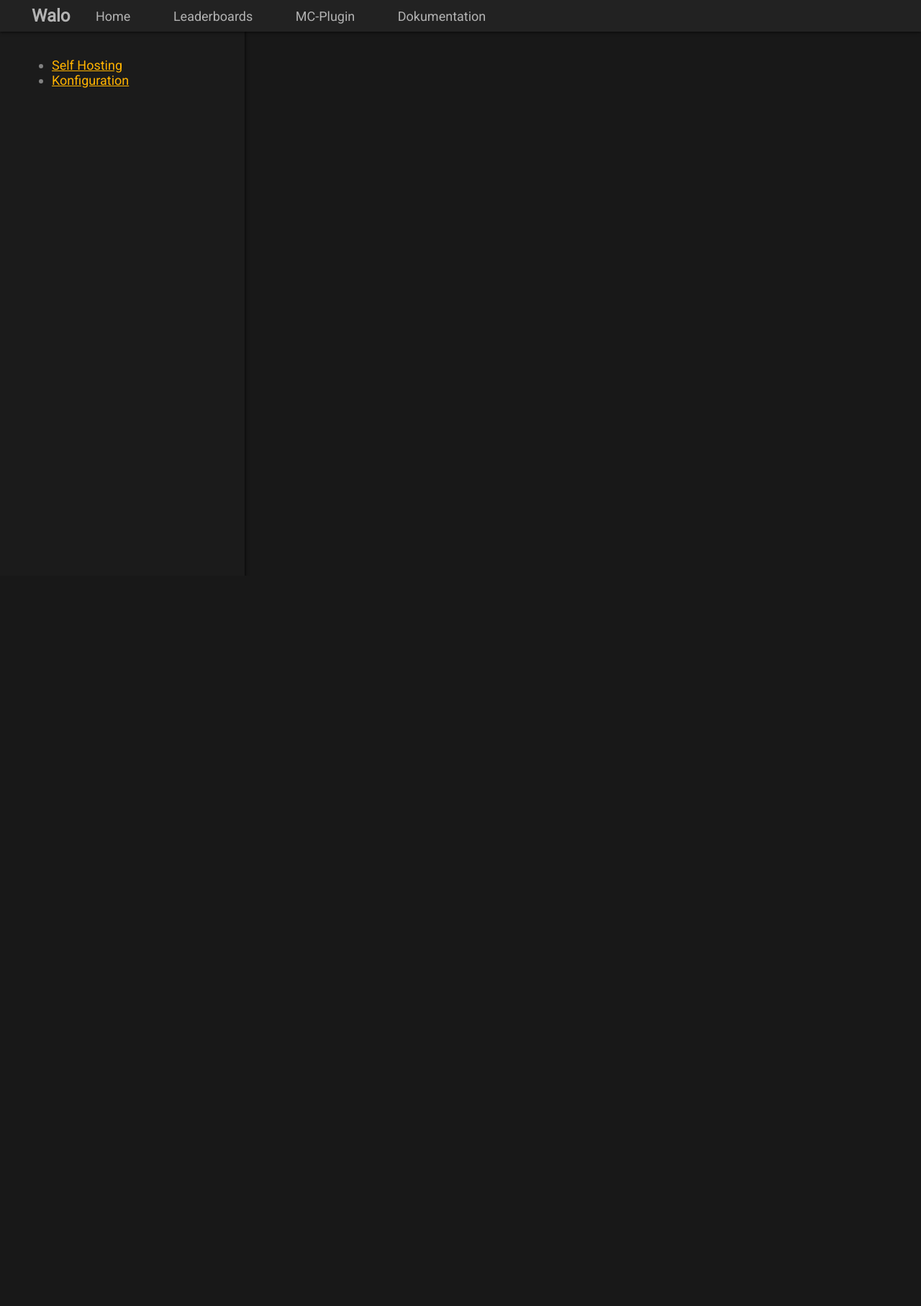
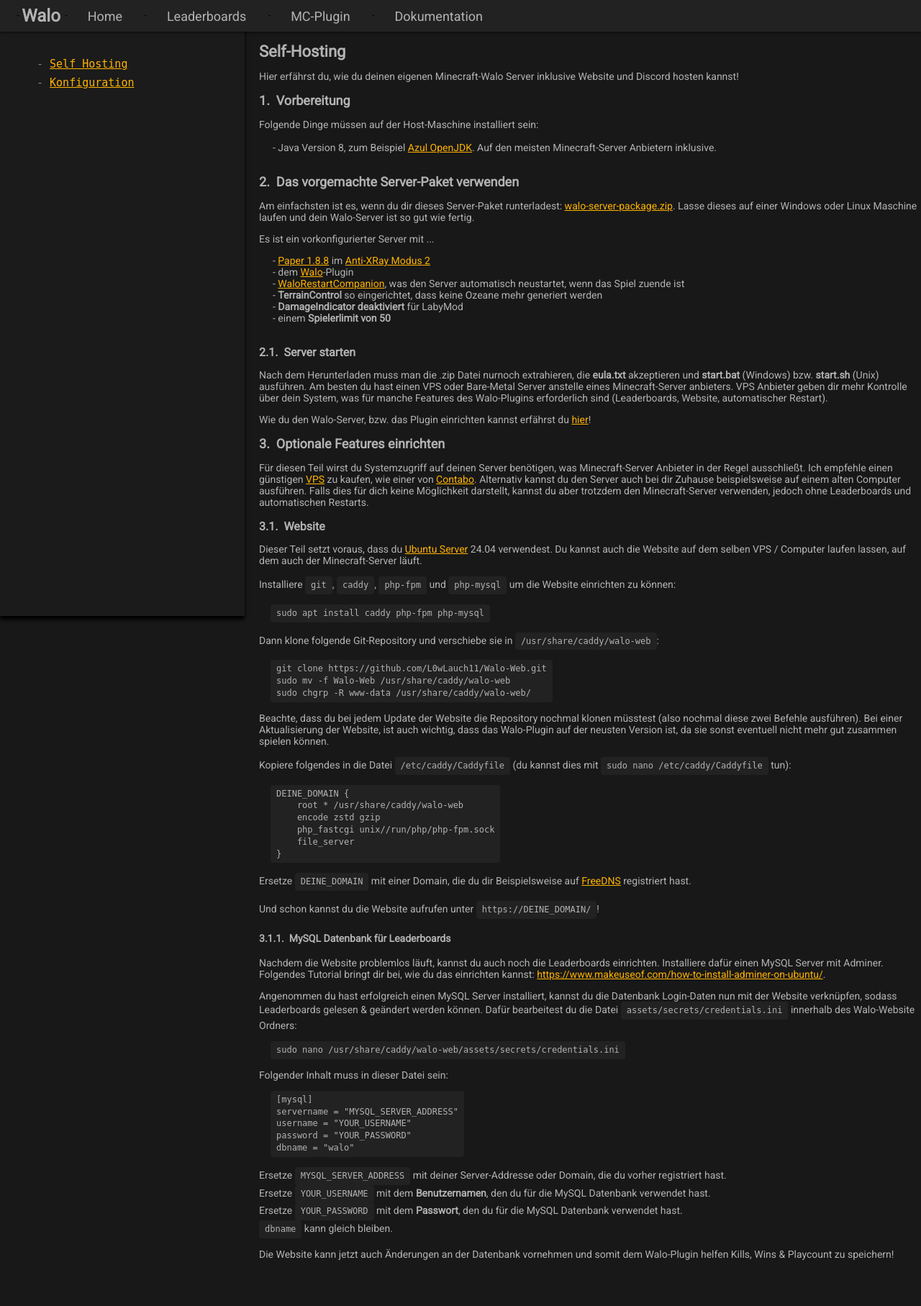
Before and after one commit to L0wLauch11/Walo-Web, a PHP site: page /documentation/ in a window 1280 px wide. Shown: the whole page at 72% size. Before the commit the page ends 122 px from the top, so only its background shows below. Run offline with PHP 8.4, Linux system fonts and the light colour scheme.

Commit message:
feat: self-hosting doc initial version

```diff
--- a/css/documentation.css
+++ b/css/documentation.css
@@ -20,7 +20,9 @@
 }
 
 .documentation-side-nav ul li {
-    font-size: 18px;
+    font-size: 15px;
+    margin-bottom: 8px;
+    font-family: monospace;
 }
 
 .documentation-content {
@@ -35,9 +37,20 @@
 }
 
 ul {
+    padding-left: 24px;
     font-size: 14px;
-    margin-top: 0px;
     display: inline-block;
+    margin-top: 0;
+    list-style-type: none;
+}
+
+ul li {
+    text-indent: -5px;
+}
+
+ul li:before {
+    content: "- ";
+    text-indent: -5px;
 }
 
 body {
@@ -50,21 +63,45 @@ h1 {
 }
 
 h2 {
+    counter-reset: h3counter;
     font-size: 18px;
 }
 
 h3 {
-    font-size: 18px;
-    font-weight: normal;
+    font-size: 16px;
+    counter-increment: h3counter;
+}
+
+h4 {
+    font-size: 14px;
+    counter-increment: h4counter;
 }
 
 h2:before {
     content: counter(h2counter) ".\0000a0\0000a0";
     counter-increment: h2counter;
-    counter-reset: h3counter;
 }
 
 h3:before {
     content: counter(h2counter) "." counter(h3counter) ".\0000a0\0000a0";
-    counter-increment: h3counter;
 }
+
+h4:before {
+    content: counter(h2counter) "." counter(h3counter) "." counter(h4counter) ".\0000a0\0000a0";
+}
+
+.code, .code-inline {
+    margin-left: 16px;
+    background-color: var(--c2);
+    padding: 4px 8px;
+    border-radius: 4px;
+    width: fit-content;
+    line-height: 1.4;
+    font-family: monospace;
+    font-size: 12px !important;
+}
+
+.code-inline {
+    margin-left: 0px;
+    display: inline-block;
+}
--- a/documentation/articles/Self-Hosting.php
+++ b/documentation/articles/Self-Hosting.php
@@ -1,28 +1,117 @@
 <h1>Self-Hosting</h1>
 <p>
-Hier erfährst du, wie du deinen eigenen Minecraft-Walo Server hosten kannst!
+Hier erfährst du, wie du deinen eigenen Minecraft-Walo Server inklusive Website und Discord hosten kannst!
 </p>
 
-<h2>Installiere das Minecraft-Walo Plugin</h2>
+<h2 id="preparation">Vorbereitung</h2>
+<p>
+Folgende Dinge müssen auf der Host-Maschine installiert sein:
+</p>
+
+<ul>
+    <li>Java Version 8, zum Beispiel <a href="https://www.azul.com/downloads/#downloads-table-zulu">Azul OpenJDK</a>. Auf den meisten Minecraft-Server Anbietern inklusive.</li>
+</ul>
+
+<h2>Das vorgemachte Server-Paket verwenden</h2>
 
 <p>
-Am einfachsten ladest du dir einfach dieses Server-Paket runter: <a href="/assets/server-package/walo-server-package.zip">walo-server-package.zip</a>
+Am einfachsten ist es, wenn du dir dieses Server-Paket runterladest: <a href="/assets/self-hosting/walo-server-package.zip">walo-server-package.zip</a>. Lasse dieses auf einer Windows oder Linux Maschine laufen und dein Walo-Server ist so gut wie fertig.
 </p>
 
 <p>
-Es ist ein vorkonfigurierter Server mit:
+Es ist ein vorkonfigurierter Server mit ...
 </p>
 
-<ul class="list">
-    <li><b>Paper 1.8.8</b> mit <a href="https://docs.papermc.io/paper/anti-xray">Anti-XRay Modus 2</a></li>
-    <li><b>TerrainControl</b> so eingerichtet, dass keine Ozeane mehr Spawnen</li>
-    <li>Dem <a href="/plugin.php">Walo</a>-Plugin</li>
-    <li><b>WaloRestartCompanion</b>, was den Server automatisch neustartet, wenn das Spiel zuende ist</li>
+<ul>
+    <li><a href="https://papermc.io/">Paper 1.8.8</a> im <a href="https://docs.papermc.io/paper/anti-xray">Anti-XRay Modus 2</a></li>
+    <li>dem <a href="/plugin.php">Walo</a>-Plugin</li>
+    <li><a href="/assets/self-hosting/WaloRestartCompanion.jar">WaloRestartCompanion</a>, was den Server automatisch neustartet, wenn das Spiel zuende ist</li>
+    <li><b>TerrainControl</b> so eingerichtet, dass keine Ozeane mehr generiert werden</li>
     <li><b>DamageIndicator deaktiviert</b> für LabyMod</li>
-    <li>Mit einem <b>Spielerlimit von 50</b></li>
+    <li>einem <b>Spielerlimit von 50</b></li>
 </ul>
 
-<h2>Server starten</h2>
+<h3>Server starten</h3>
 <p>
-Nach dem Herunterladen muss man die .zip Datei nurnoch extrahieren, die <b>eula.txt</b> akzeptieren und <b>start.bat</b> (Windows) bzw. <b>start.sh</b> (Unix) ausführen. Wie du den Walo-Server, bzw. das Plugin einrichten kannst erfährst du <a href="?article=Konfiguration.php">hier</a>!
+Nach dem Herunterladen muss man die .zip Datei nurnoch extrahieren, die <b>eula.txt</b> akzeptieren und <b>start.bat</b> (Windows) bzw. <b>start.sh</b> (Unix) ausführen. Am besten du hast einen VPS oder Bare-Metal Server anstelle eines Minecraft-Server anbieters. VPS Anbieter geben dir mehr Kontrolle über dein System, was für manche Features des Walo-Plugins erforderlich sind (Leaderboards, Website, automatischer Restart).
 </p>
+
+<p>
+Wie du den Walo-Server, bzw. das Plugin einrichten kannst erfährst du <a href="?article=Konfiguration.php">hier</a>!
+</p>
+
+<h2>Optionale Features einrichten</h2>
+<p>
+Für diesen Teil wirst du Systemzugriff auf deinen Server benötigen, was Minecraft-Server Anbieter in der Regel ausschließt. Ich empfehle einen günstigen <a href="https://en.wikipedia.org/wiki/Virtual_private_server">VPS</a> zu kaufen, wie einer von <a href="https://contabo.com/de/vps/">Contabo</a>. Alternativ kannst du den Server auch bei dir Zuhause beispielsweise auf einem alten Computer ausführen. Falls dies für dich keine Möglichkeit darstellt, kannst du aber trotzdem den Minecraft-Server verwenden, jedoch ohne Leaderboards und automatischen Restarts.
+</p>
+
+<h3>Website</h3>
+<p>
+Dieser Teil setzt voraus, dass du <a href="https://ubuntu.com/download/server">Ubuntu Server</a> 24.04 verwendest. Du kannst auch die Website auf dem selben VPS / Computer laufen lassen, auf dem auch der Minecraft-Server läuft.
+</p>
+
+<p>
+Installiere <span class="code-inline">git</span>, <span class="code-inline">caddy</span>, <span class="code-inline">php-fpm</span> und <span class="code-inline">php-mysql</span> um die Website einrichten zu können:
+</p>
+<pre class="code">sudo apt install caddy php-fpm php-mysql</pre>
+
+<p>
+Dann klone folgende Git-Repository und verschiebe sie in <span class="code-inline">/usr/share/caddy/walo-web</span>:
+</p>
+<pre class="code">
+git clone https://github.com/L0wLauch11/Walo-Web.git
+sudo mv -f Walo-Web /usr/share/caddy/walo-web
+sudo chgrp -R www-data /usr/share/caddy/walo-web/
+</pre>
+<p>
+Beachte, dass du bei jedem Update der Website die Repository nochmal klonen müsstest (also nochmal diese zwei Befehle ausführen). Bei einer Aktualisierung der Website, ist auch wichtig, dass das Walo-Plugin auf der neusten Version ist, da sie sonst eventuell nicht mehr gut zusammen spielen können.
+</p>
+
+<p>
+Kopiere folgendes in die Datei <span class="code-inline">/etc/caddy/Caddyfile</span> (du kannst dies mit <span class="code-inline">sudo nano /etc/caddy/Caddyfile</span> tun):
+</p>
+<pre class="code">
+DEINE_DOMAIN {
+    root * /usr/share/caddy/walo-web
+    encode zstd gzip
+    php_fastcgi unix//run/php/php-fpm.sock
+    file_server
+}
+</pre>
+<p>
+Ersetze <span class="code-inline">DEINE_DOMAIN</span> mit einer Domain, die du dir Beispielsweise auf <a href="https://freedns.afraid.org/">FreeDNS</a> registriert hast.
+</p>
+<p>
+Und schon kannst du die Website aufrufen unter <span class="code-inline">https://DEINE_DOMAIN/</span>!
+</p>
+
+<h4>MySQL Datenbank für Leaderboards</h4>
+<p>
+Nachdem die Website problemlos läuft, kannst du auch noch die Leaderboards einrichten. Installiere dafür einen MySQL Server mit Adminer. Folgendes Tutorial bringt dir bei, wie du das einrichten kannst: <a href="https://www.makeuseof.com/how-to-install-adminer-on-ubuntu/">https://www.makeuseof.com/how-to-install-adminer-on-ubuntu/</a>.
+</p>
+<p>
+Angenommen du hast erfolgreich einen MySQL Server installiert, kannst du die Datenbank Login-Daten nun mit der Website verknüpfen, sodass Leaderboards gelesen & geändert werden können. Dafür bearbeitest du die Datei <span class="code-inline">assets/secrets/credentials.ini</span> innerhalb des Walo-Website Ordners:
+</p>
+<pre class="code">
+sudo nano /usr/share/caddy/walo-web/assets/secrets/credentials.ini
+</pre>
+<p>Folgender Inhalt muss in dieser Datei sein:</p>
+<pre class="code">
+[mysql]
+servername = "MYSQL_SERVER_ADDRESS"
+username = "YOUR_USERNAME"
+password = "YOUR_PASSWORD"
+dbname = "walo"
+</pre>
+<p>
+Ersetze <span class="code-inline">MYSQL_SERVER_ADDRESS</span> mit deiner Server-Addresse oder Domain, die du vorher registriert hast.
+<br>
+Ersetze <span class="code-inline">YOUR_USERNAME</span> mit dem <b>Benutzernamen</b>, den du für die MySQL Datenbank verwendet hast.
+<br>
+Ersetze <span class="code-inline">YOUR_PASSWORD</span> mit dem <b>Passwort</b>, den du für die MySQL Datenbank verwendet hast.
+<br>
+<span class="code-inline">dbname</span> kann gleich bleiben.
+</p>
+<p>
+Die Website kann jetzt auch Änderungen an der Datenbank vornehmen und somit dem Walo-Plugin helfen Kills, Wins & Playcount zu speichern!
+</p>
--- a/documentation/index.php
+++ b/documentation/index.php
@@ -29,7 +29,7 @@
 
             <?php foreach ($articles as $article) { ?>
                 <li>
-                    <a href="<?= '/documentation/?article='.$article; ?>">
+                    <a href="<?= "/documentation/?article=$article"; ?>">
                         <?= ucfirst(
                                 str_replace('.php', '',
                                 str_replace('-', ' ',
@@ -47,6 +47,8 @@
         <?php
         if (isset($_GET['article'])) {
             include $articlesFolder.'/'.$_GET['article'];
+        } else {
+            include $articlesFolder.'/'.$articles[0];
         }
         ?>
     </main>
```
Also changed, not shown: css/adminpanel.css (deleted, +0 -74 lines), leaderboards.php (+11 -10 lines), 2 other files.
